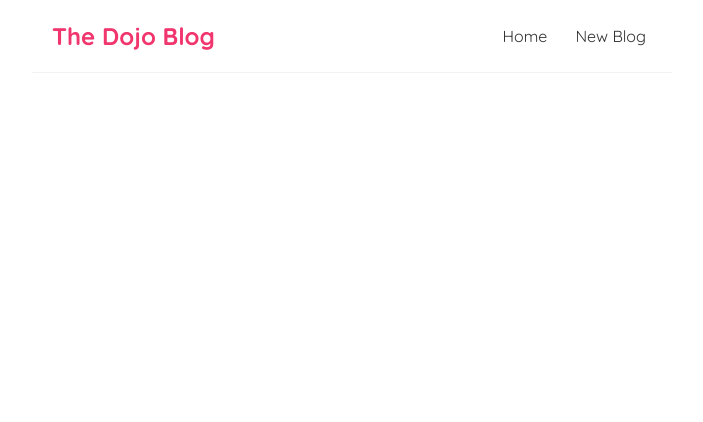
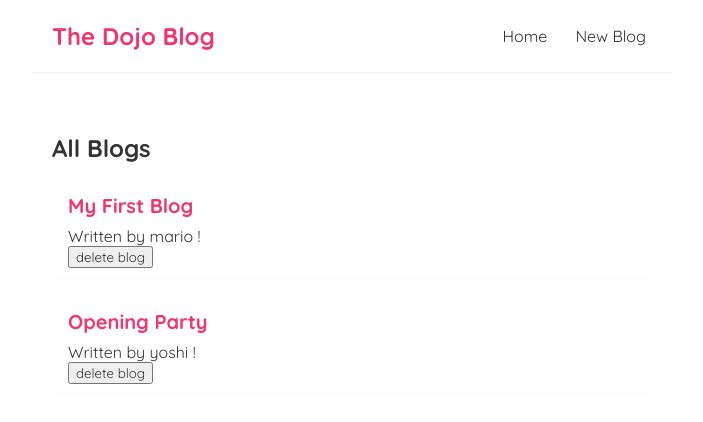
Before and after one commit to alexu101/Learning-React, a React (Create React App) app in the folder React project code along - NET Ninja/dojo-blog/: page / in a window 1280 px wide. Shown: the top 422 px of the page, without its empty margins (288-991 px from the left). Built offline with nearby package versions, Linux system fonts and the light colour scheme; no server answers; data requests are answered from the project's data file.

Commit message:
conditional loading message

```diff
--- /dev/null
+++ b/React project code along - NET Ninja/dojo-blog/data/db.json
@@ -0,0 +1,16 @@
+{
+    "blogs":[
+        {
+            "title": "My First Blog",
+            "body": "Why do we use it?\nIt is a long established fact that a reader will be distracted?",
+            "author":"mario",
+            "id":1
+        },
+        {
+            "title": "Opening Party",
+            "body": "Why do we use it?\nIt is a long established fact that a reader will be distracted?",
+            "author":"yoshi",
+            "id":2
+        }
+    ]
+}
--- a/React project code along - NET Ninja/dojo-blog/src/BlogList.js
+++ b/React project code along - NET Ninja/dojo-blog/src/BlogList.js
@@ -1,7 +1,4 @@
 const BlogList = ({ blogs, title, handleDelete }) => {
-
-
-
     return (
         <div className="blog-list">
             <h2>{title}</h2>
--- a/React project code along - NET Ninja/dojo-blog/src/Homepage.js
+++ b/React project code along - NET Ninja/dojo-blog/src/Homepage.js
@@ -4,6 +4,7 @@ import BlogList from './BlogList';
 const Homepage = () => {
 
     const [blogs, setBlogs] = useState(null);
+    const [isPending, setIsPending] = useState(true);
 
     const handleDelete = function (id) {
         const newBlogs = blogs.filter(blog => id != blog.id);
@@ -11,15 +12,21 @@ const Homepage = () => {
     }
 
     useEffect(() => {
-        fetch('http://localhost:8000/blogs')
+        setTimeout(() => {
+            fetch('http://localhost:8000/blogs')
             .then(response => {
                 return response.json();
             })
-            .then(data => { setBlogs(data) })
+            .then(data => {
+                setBlogs(data);
+                setIsPending(false)
+            })
+        }, 1000)
     }, []);
 
     return (
         <div className="home">
+            {isPending && <div>Loading...</div>}
             {blogs && <BlogList blogs={blogs} title={'All Blogs'} handleDelete={handleDelete} />}
         </div>
     );
--- a/React project code along - NET Ninja/dojo-blog/src/Navbar.js
+++ b/React project code along - NET Ninja/dojo-blog/src/Navbar.js
@@ -1,7 +1,4 @@
 const Navbar = () => {
-
-
-
     return (
         <nav className="navbar">
             <h1>The Dojo Blog</h1>
```
